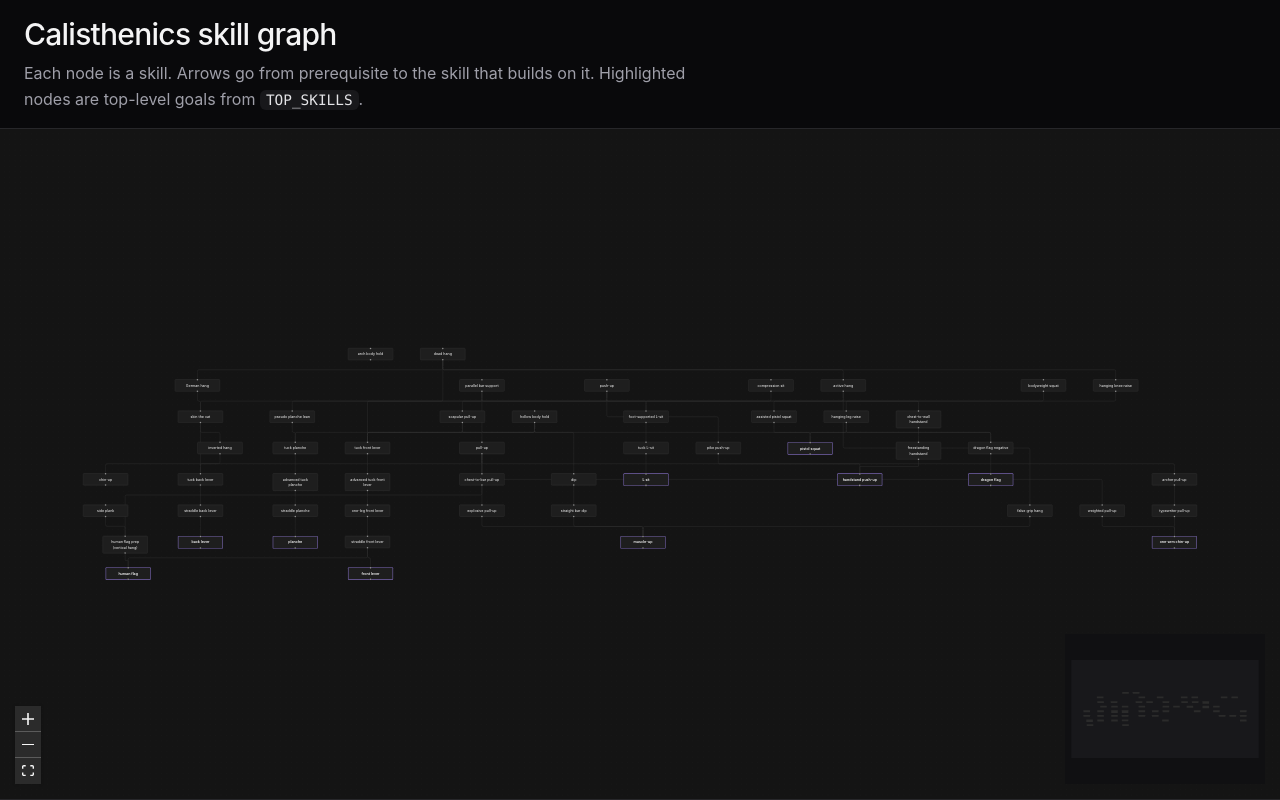
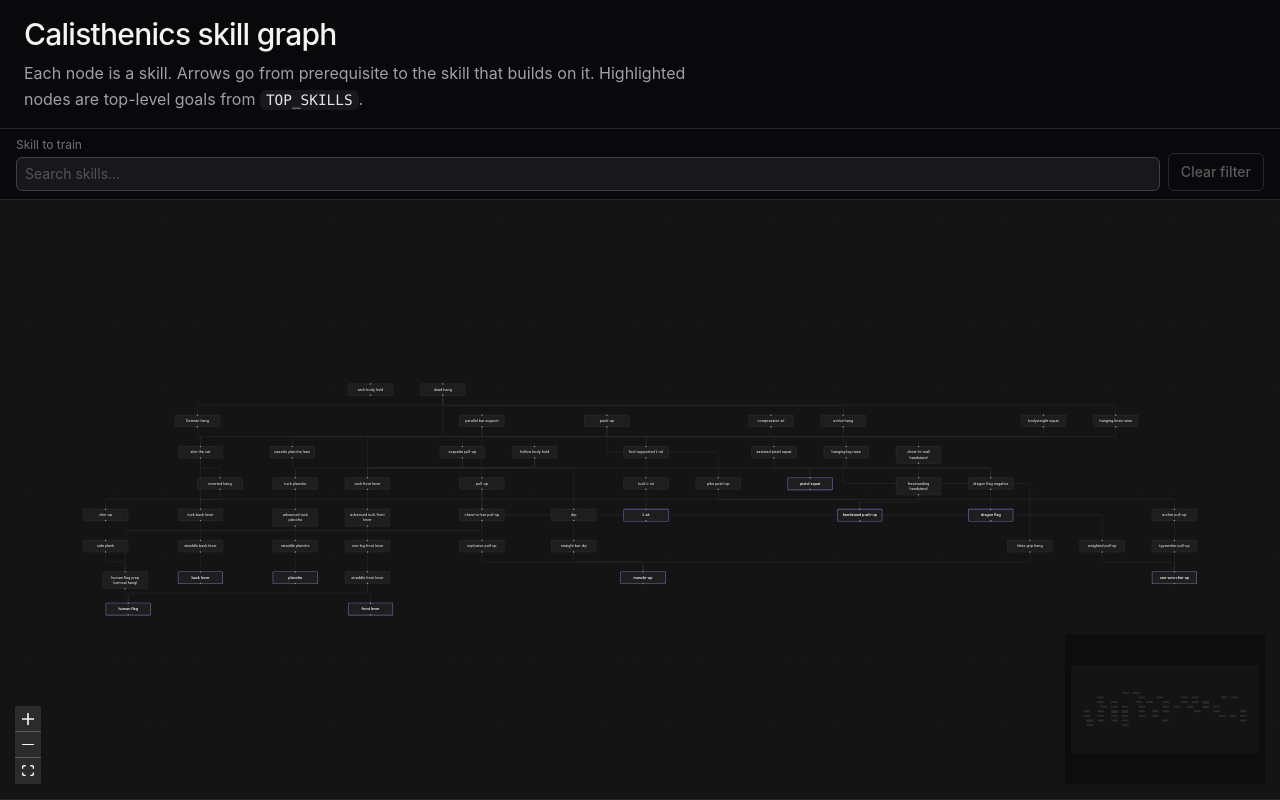
Before and after one commit to vuthanhtung2412/calisthenics-tree-graph, a React (Vite) app: page / in a window 1280 px wide. Built offline with nearby package versions, Linux system fonts and the light colour scheme.

Commit message:
filter by skill

```diff
--- a/src/SkillGraphView.tsx
+++ b/src/SkillGraphView.tsx
@@ -1,5 +1,12 @@
 import dagre from 'dagre'
-import { useMemo } from 'react'
+import {
+  useCallback,
+  useEffect,
+  useLayoutEffect,
+  useMemo,
+  useRef,
+  useState,
+} from 'react'
 import {
   Background,
   BackgroundVariant,
@@ -20,6 +27,57 @@ const NODE_W = 200
 const NODE_H = 40
 
 const topNames = new Set(TOP_SKILLS.map((s) => s.name))
+
+const SKILL_NAMES = Object.keys(SkillGraph).sort((a, b) =>
+  a.localeCompare(b)
+)
+
+function skillOptionId(name: string): string {
+  return `skill-option-${name.replace(/\s+/g, '-')}`
+}
+
+/** Keep the active option visible inside the listbox without scrolling the page. */
+function scrollOptionIntoListbox(
+  list: HTMLUListElement,
+  option: HTMLElement,
+  padding = 6
+) {
+  const listRect = list.getBoundingClientRect()
+  const optRect = option.getBoundingClientRect()
+
+  if (optRect.top < listRect.top + padding) {
+    list.scrollTop -= listRect.top + padding - optRect.top
+  } else if (optRect.bottom > listRect.bottom - padding) {
+    list.scrollTop += optRect.bottom - listRect.bottom + padding
+  }
+}
+
+/** The goal skill and every direct or indirect prerequisite. */
+function prerequisiteClosure(skill: Skill): Set<string> {
+  const names = new Set<string>()
+  function visit(s: Skill) {
+    if (names.has(s.name)) return
+    names.add(s.name)
+    for (const p of s.prerequisites) {
+      visit(p)
+    }
+  }
+  visit(skill)
+  return names
+}
+
+function filterElements(
+  nodes: Node[],
+  edges: Edge[],
+  allowed: Set<string>
+): { nodes: Node[]; edges: Edge[] } {
+  return {
+    nodes: nodes.filter((n) => allowed.has(n.id)),
+    edges: edges.filter(
+      (e) => allowed.has(e.source) && allowed.has(e.target)
+    ),
+  }
+}
 
 function graphToElements(graph: Record<string, Skill>): {
   nodes: Node[]
@@ -97,14 +155,23 @@ function layoutDagre(
   return { nodes: nextNodes, edges }
 }
 
-function SkillGraphCanvas() {
+function SkillGraphCanvas({ focusSkill }: { focusSkill: string | null }) {
   const { nodes, edges } = useMemo(() => {
     const raw = graphToElements(SkillGraph)
-    return layoutDagre(raw.nodes, raw.edges, 'TB')
-  }, [])
+    const subset =
+      focusSkill && SkillGraph[focusSkill]
+        ? filterElements(
+            raw.nodes,
+            raw.edges,
+            prerequisiteClosure(SkillGraph[focusSkill]!)
+          )
+        : raw
+    return layoutDagre(subset.nodes, subset.edges, 'TB')
+  }, [focusSkill])
 
   return (
     <ReactFlow
+      key={focusSkill ?? '__all__'}
       colorMode="dark"
       defaultNodes={nodes}
       defaultEdges={edges}
@@ -126,20 +193,222 @@ function SkillGraphCanvas() {
         zoomable
         pannable
         maskColor="rgba(0,0,0,0.35)"
-        className="!bg-zinc-900"
+        className="bg-zinc-900"
       />
     </ReactFlow>
   )
 }
 
 export function SkillGraphView() {
+  const [query, setQuery] = useState('')
+  const [listOpen, setListOpen] = useState(false)
+  const [highlight, setHighlight] = useState(0)
+  const [appliedFocus, setAppliedFocus] = useState<string | null>(null)
+
+  const comboboxRef = useRef<HTMLDivElement>(null)
+  const listboxRef = useRef<HTMLUListElement>(null)
+
+  const filteredNames = useMemo(() => {
+    const q = query.trim().toLowerCase()
+    if (!q) return SKILL_NAMES
+    return SKILL_NAMES.filter((name) => name.toLowerCase().includes(q))
+  }, [query])
+
+  const pickSkill = useCallback((name: string) => {
+    setAppliedFocus(name)
+    setQuery(name)
+    setListOpen(false)
+  }, [])
+
+  useEffect(() => {
+    setHighlight(0)
+  }, [query])
+
+  useLayoutEffect(() => {
+    if (!listOpen || filteredNames.length === 0) return
+    const name = filteredNames[highlight]
+    if (!name) return
+    const list = listboxRef.current
+    const el = document.getElementById(skillOptionId(name))
+    if (!list || !el || !list.contains(el)) return
+
+    scrollOptionIntoListbox(list, el)
+  }, [highlight, listOpen, filteredNames])
+
+  useEffect(() => {
+    function onDocMouseDown(e: MouseEvent) {
+      const t = e.target
+      if (
+        comboboxRef.current &&
+        t instanceof globalThis.Node &&
+        !comboboxRef.current.contains(t)
+      ) {
+        setListOpen(false)
+      }
+    }
+    document.addEventListener('mousedown', onDocMouseDown)
+    return () => document.removeEventListener('mousedown', onDocMouseDown)
+  }, [])
+
+  useEffect(() => {
+    if (!listOpen) return
+    function onEscape(e: KeyboardEvent) {
+      if (e.key !== 'Escape' && e.code !== 'Escape') return
+      e.preventDefault()
+      e.stopPropagation()
+      setListOpen(false)
+    }
+    document.addEventListener('keydown', onEscape, true)
+    return () => document.removeEventListener('keydown', onEscape, true)
+  }, [listOpen])
+
+  const focusStats = useMemo(() => {
+    if (!appliedFocus || !SkillGraph[appliedFocus]) return null
+    const closure = prerequisiteClosure(SkillGraph[appliedFocus]!)
+    return {
+      total: closure.size,
+      prereqCount: closure.size - 1,
+    }
+  }, [appliedFocus])
+
   return (
-    <div className="h-full min-h-0 w-full">
-      <ReactFlowProvider>
-        <div className="h-full w-full">
-          <SkillGraphCanvas />
+    <div className="flex h-full min-h-0 w-full flex-col">
+      <div className="flex shrink-0 flex-wrap items-end gap-2 border-b border-zinc-800 bg-zinc-950 px-3 py-2 sm:px-4">
+        <div
+          ref={comboboxRef}
+          className="relative flex min-w-[min(100%,16rem)] flex-1 flex-col gap-1 text-left"
+        >
+          <label
+            htmlFor="skill-search"
+            className="text-xs text-zinc-500"
+          >
+            Skill to train
+          </label>
+          <input
+            id="skill-search"
+            type="text"
+            role="combobox"
+            aria-expanded={listOpen}
+            aria-controls="skill-search-list"
+            aria-activedescendant={
+              listOpen && filteredNames[highlight]
+                ? skillOptionId(filteredNames[highlight]!)
+                : undefined
+            }
+            autoComplete="off"
+            placeholder="Search skills…"
+            value={query}
+            onChange={(e) => {
+              setQuery(e.target.value)
+              setListOpen(true)
+            }}
+            onFocus={() => setListOpen(true)}
+            onKeyDown={(e) => {
+              if (e.key === 'Escape' || e.code === 'Escape') {
+                if (listOpen) {
+                  e.preventDefault()
+                  e.stopPropagation()
+                  setListOpen(false)
+                }
+                return
+              }
+              if (!listOpen && (e.key === 'ArrowDown' || e.key === 'ArrowUp')) {
+                setListOpen(true)
+                return
+              }
+              if (!listOpen) return
+              if (e.key === 'ArrowDown') {
+                e.preventDefault()
+                setHighlight((i) =>
+                  filteredNames.length === 0
+                    ? 0
+                    : (i + 1) % filteredNames.length
+                )
+                return
+              }
+              if (e.key === 'ArrowUp') {
+                e.preventDefault()
+                setHighlight((i) =>
+                  filteredNames.length === 0
+                    ? 0
+                    : (i - 1 + filteredNames.length) % filteredNames.length
+                )
+                return
+              }
+              if (e.key === 'Enter') {
+                e.preventDefault()
+                const name = filteredNames[highlight]
+                if (name) pickSkill(name)
+                return
+              }
+            }}
+            className="rounded-md border border-zinc-700 bg-zinc-900 px-2 py-1.5 text-sm text-zinc-100 outline-none placeholder:text-zinc-600 focus:border-violet-500/60 focus:ring-1 focus:ring-violet-500/40"
+          />
+          {listOpen ? (
+            <ul
+              ref={listboxRef}
+              id="skill-search-list"
+              role="listbox"
+              className="absolute left-0 right-0 top-full z-20 mt-1 max-h-60 overflow-y-auto overflow-x-hidden rounded-md border border-zinc-700 bg-zinc-900 py-1 shadow-lg"
+            >
+              {filteredNames.length === 0 ? (
+                <li className="px-3 py-2 text-sm text-zinc-500">
+                  No matching skills
+                </li>
+              ) : (
+                filteredNames.map((name, i) => (
+                  <li key={name} role="presentation">
+                    <button
+                      type="button"
+                      role="option"
+                      id={skillOptionId(name)}
+                      aria-selected={i === highlight}
+                      className={`flex w-full cursor-pointer px-3 py-2 text-left text-sm ${
+                        i === highlight
+                          ? 'bg-violet-600/25 text-zinc-100'
+                          : 'text-zinc-300 hover:bg-zinc-800'
+                      }`}
+                      onMouseEnter={() => setHighlight(i)}
+                      onMouseDown={(ev) => ev.preventDefault()}
+                      onClick={() => pickSkill(name)}
+                    >
+                      {name}
+                    </button>
+                  </li>
+                ))
+              )}
+            </ul>
+          ) : null}
         </div>
-      </ReactFlowProvider>
+        <button
+          type="button"
+          disabled={appliedFocus === null}
+          onClick={() => {
+            setAppliedFocus(null)
+            setQuery('')
+            setListOpen(false)
+          }}
+          className="rounded-md border border-zinc-600 bg-transparent px-3 py-2 text-sm font-medium text-zinc-300 transition-colors hover:border-zinc-500 hover:bg-zinc-900 disabled:cursor-not-allowed disabled:opacity-40"
+        >
+          Clear filter
+        </button>
+        {focusStats ? (
+          <p className="w-full text-left text-xs text-zinc-500 sm:ml-auto sm:w-auto">
+            <span className="text-zinc-300">{appliedFocus}</span>
+            {' · '}
+            {focusStats.total} skill{focusStats.total === 1 ? '' : 's'} (
+            {focusStats.prereqCount} prerequisite
+            {focusStats.prereqCount === 1 ? '' : 's'})
+          </p>
+        ) : null}
+      </div>
+      <div className="min-h-0 flex-1">
+        <ReactFlowProvider>
+          <div className="h-full w-full">
+            <SkillGraphCanvas focusSkill={appliedFocus} />
+          </div>
+        </ReactFlowProvider>
+      </div>
     </div>
   )
 }
```
